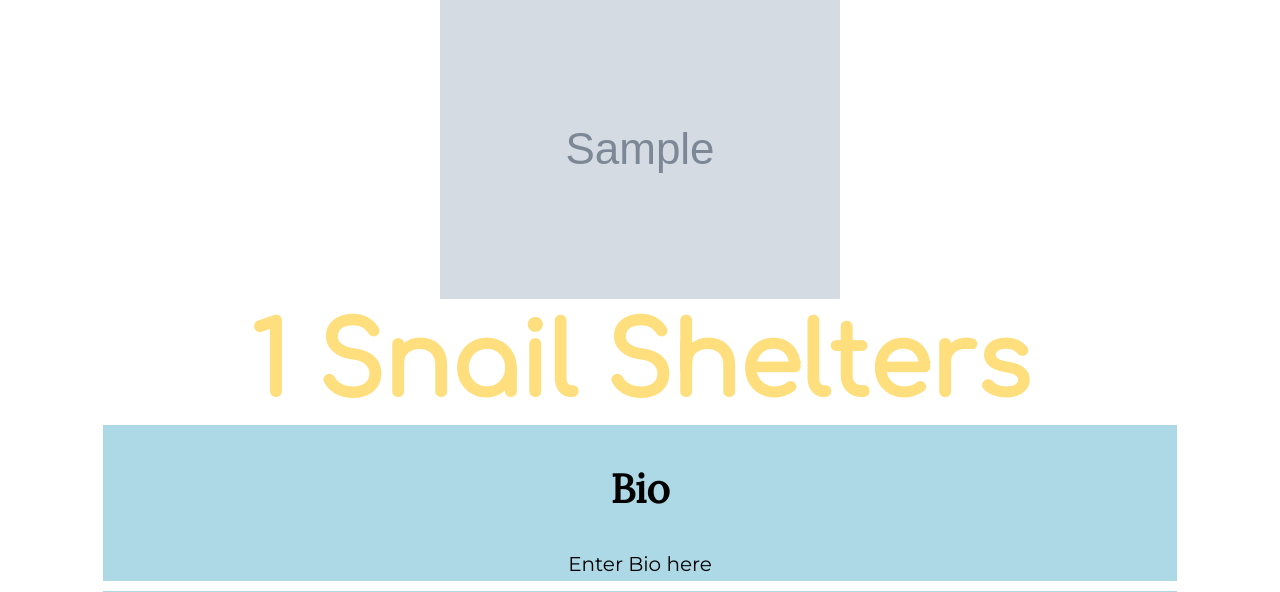
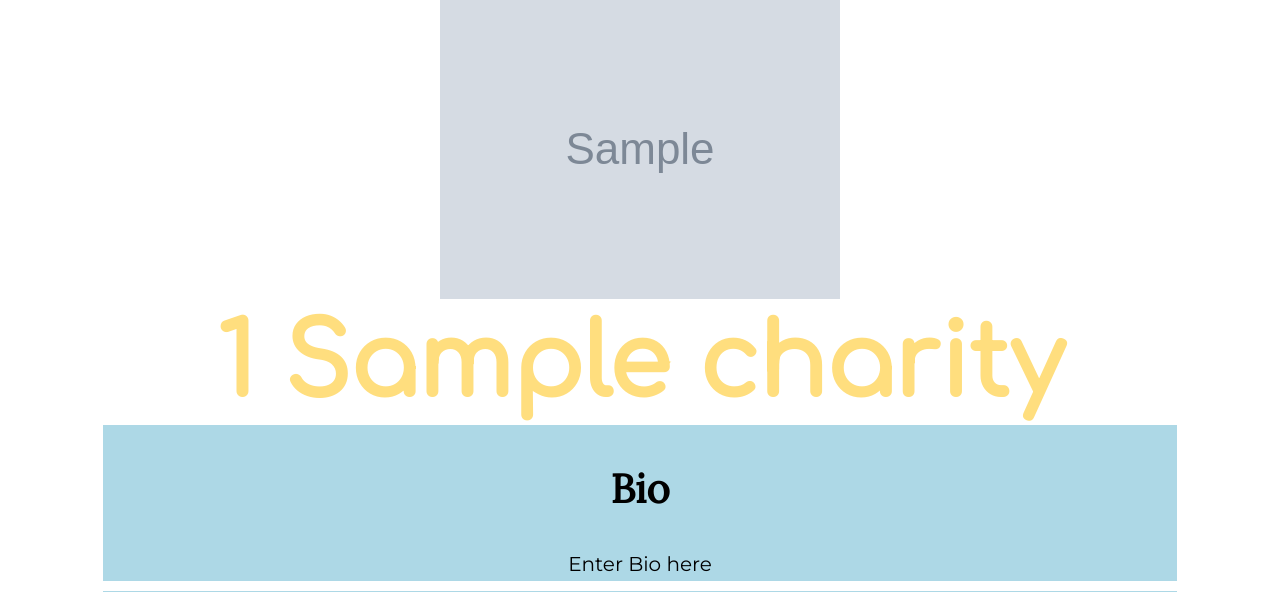
Before and after one commit to ncss/projects-2018-2, a Python web app: template templates/charity.html in a window 1280 px wide. Shown: the part 154-746 px from the top of the page. Run offline with Jinja, Linux system fonts and the light colour scheme; the template is opened without the code that fills it: most values are stand-ins (such as "Sample title", 1, 10 or a date in 2020); grey boxes marked "Sample" are stand-in pictures.

Commit message:
Linking to database for index and charity pages

```diff
--- a/templates/charity.html
+++ b/templates/charity.html
@@ -12,9 +12,9 @@
   <p class="white">name still work in progress 0-0</p>
   </header>
 
-<p> <img src="/static/images/{{charity._logo}}" ></p>
+<p> <img src="{{charity._logo}}" ></p>
 
-<h1> {{charity_profile_id}} Snail Shelters </h1>
+<h1> {{charity_profile_id}} {{charity._name}} </h1>
 <section><h2> Bio </h2>
 <p> Enter Bio here </p> </section>
 <section> <h2> Link </h2>
--- a/templates/index.html
+++ b/templates/index.html
@@ -24,7 +24,7 @@
 
 <section>
 <p class="center">
-<img src="static/images/{{charity._logo}}" class="icon">
+<img src="{{charity._logo}}" class="icon">
 </p>
 <p class="center">
 <a href="404.html">&#8592;</a>
```
Also changed, not shown: app.py (+4 -3 lines).
